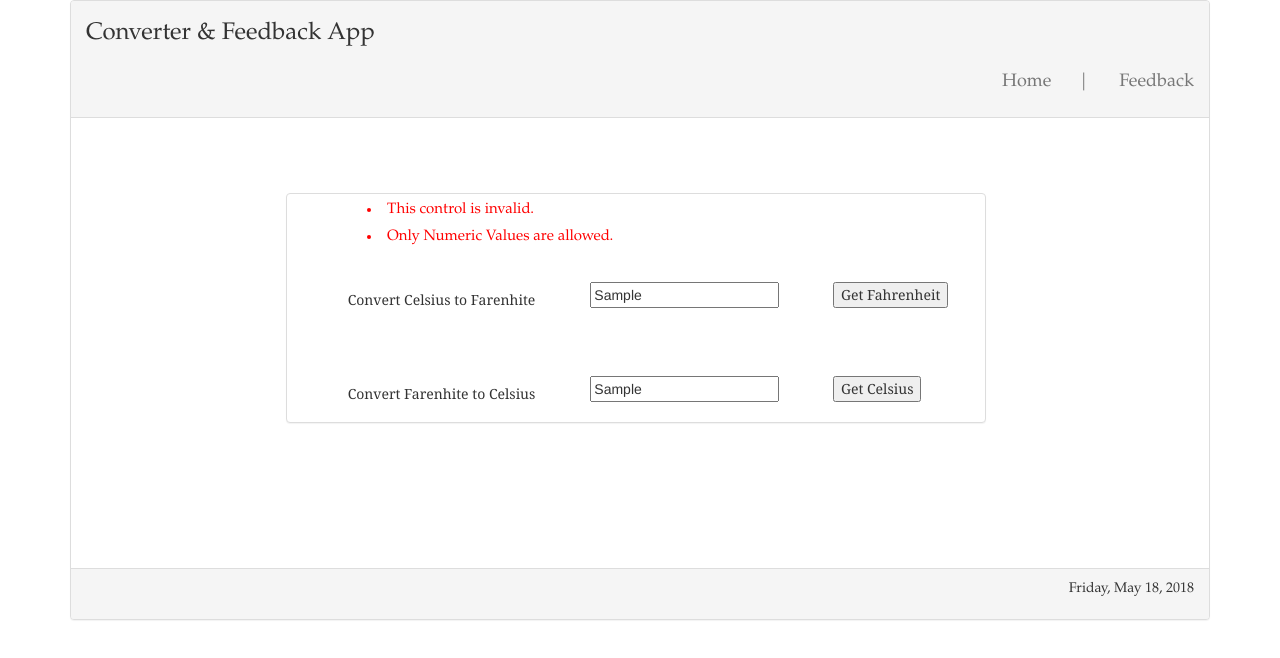
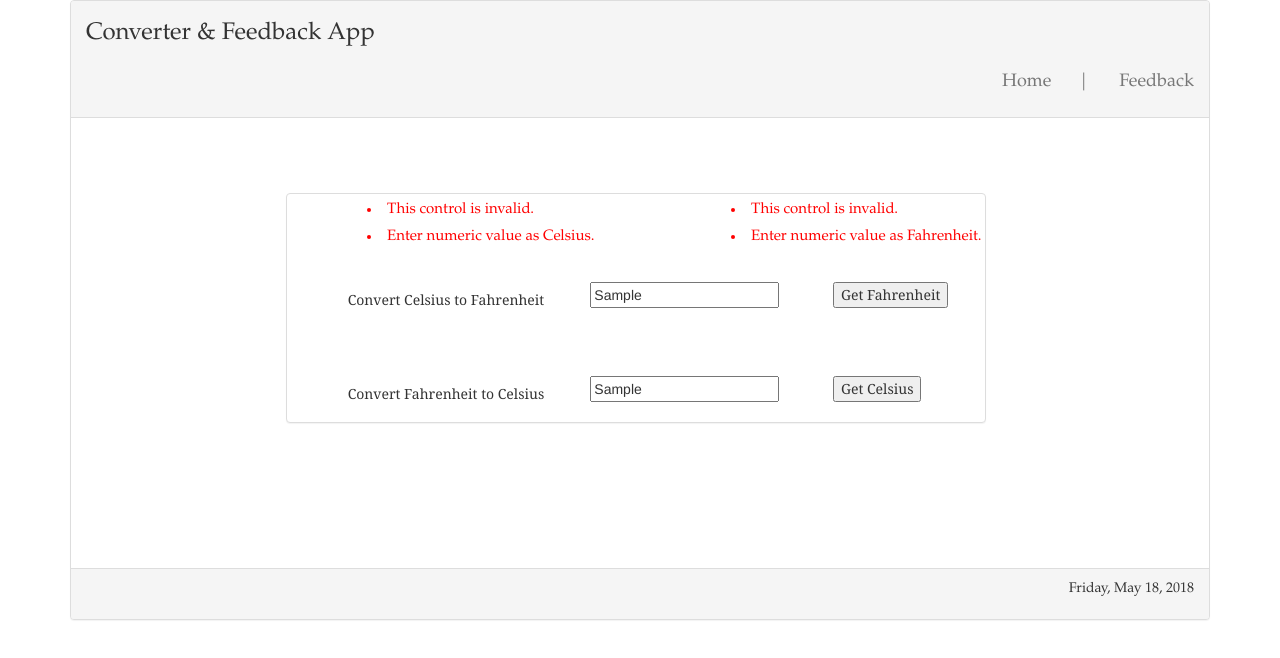
Before and after one commit to Moytri/Angular-Temperature-Conversion, an Angular app: page /home in a window 1280 px wide. Both pictures are taken after typing "Sample", "Sample" into the empty fields and a click on the button "Get Fahrenheit". Shown: the top 658 px of the page. Built offline with nearby package versions, Linux system fonts and the light colour scheme; no server answers.

Commit message:
nothing special

```diff
--- a/src/app/home/home.component.html
+++ b/src/app/home/home.component.html
@@ -1,13 +1,22 @@
 <div class="home-container">
 	<div class="panel panel-default panel-height">
 		<form  #myForm="ngForm">
-			<li class="err-msg" [hidden]="firstNumber.valid || firstNumber.pristine">This control is invalid.</li>
-	        <li class="err-msg" *ngIf="firstNumber?.errors?.pattern"> Only Numeric Values are allowed.</li>
+			<div class="row">
+				<div class="col-md-6">
+					<li class="err-msg" [hidden]="firstNumber.valid || firstNumber.pristine">This control is invalid.</li>
+			        <li class="err-msg" *ngIf="firstNumber?.errors?.pattern">Enter numeric value as Celsius.</li>
+			    </div>
+			    <div class="col-md-6">
+			        <li class="err-msg" [hidden]="secondNumber.valid || secondNumber.pristine">
+			        This control is invalid.</li>
+			        <li class="err-msg" *ngIf="secondNumber?.errors?.pattern">Enter numeric value as Fahrenheit.</li>
+			    </div>
+	        </div>
 			<div class="row row-one">
 				<div class="col-md-1">
 				</div>
 				<div class="col-md-4">
-					<h5>Convert Celsius to Farenhite </h5>
+					<h5>Convert Celsius to Fahrenheit </h5>
 				</div>
 				<div class="col-md-4">
 					<input type="text" pattern="^[0-9]*$"  [(ngModel)]="Operand1" class="user-input" name="Operand1" #firstNumber="ngModel">
@@ -26,13 +35,18 @@
 				<div class="col-md-1">
 				</div>
 				<div class="col-md-4">
-					<h5>Convert Farenhite to Celsius</h5>
+					<h5>Convert Fahrenheit to Celsius</h5>
 				</div>
 				<div class="col-md-4">
 					<input type="text" pattern="^[0-9]*$"  [(ngModel)]="Operand2" class="user-input" name="Operand2" #secondNumber="ngModel">
 				</div>
 				<div class="col-md-3">
-					 <button (click)="convertToC()" id="my-button">Get Celsius</button><br/>
+					 <button (click)="convertToC(Operand2)" id="my-button">Get Celsius</button><br/>
+				</div>
+			</div>
+			<div class="row">
+				<div class="col-md-12">
+					<span class="my-celsius">{{resultFahrenheit}}</span>
 				</div>
 			</div>
 		</form>
```
